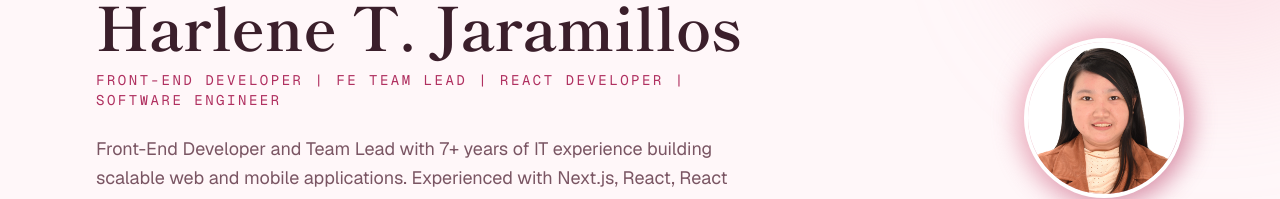
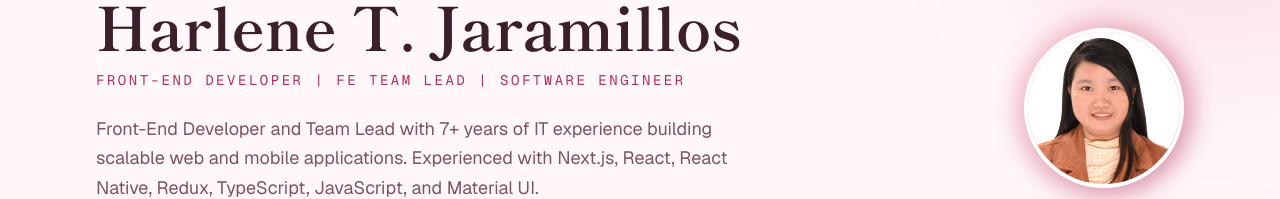
Before and after one commit to stacieH/my_portfolio, a Next.js app: page / in a window 1280 px wide. Shown: the part 252-451 px from the top of the page. Built offline with nearby package versions, Linux system fonts and the light colour scheme; no server answers.

Commit message:
Remove 'React Developer' from profile title

```diff
--- a/content/profile.ts
+++ b/content/profile.ts
@@ -3,7 +3,7 @@ import type { Profile } from "./types";
 export const profile: Profile = {
   name: "Harlene T. Jaramillos",
   shortName: "Harlene Jaramillos",
-  title: "Front-End Developer | FE Team Lead | React Developer | Software Engineer",
+  title: "Front-End Developer | FE Team Lead | Software Engineer",
   summary:
     "Front-End Developer and Team Lead with 7+ years of IT experience building scalable web and mobile applications. Experienced with Next.js, React, React Native, Redux, TypeScript, JavaScript, and Material UI.",
   location: "Calamba City, Laguna, Philippines",
```
